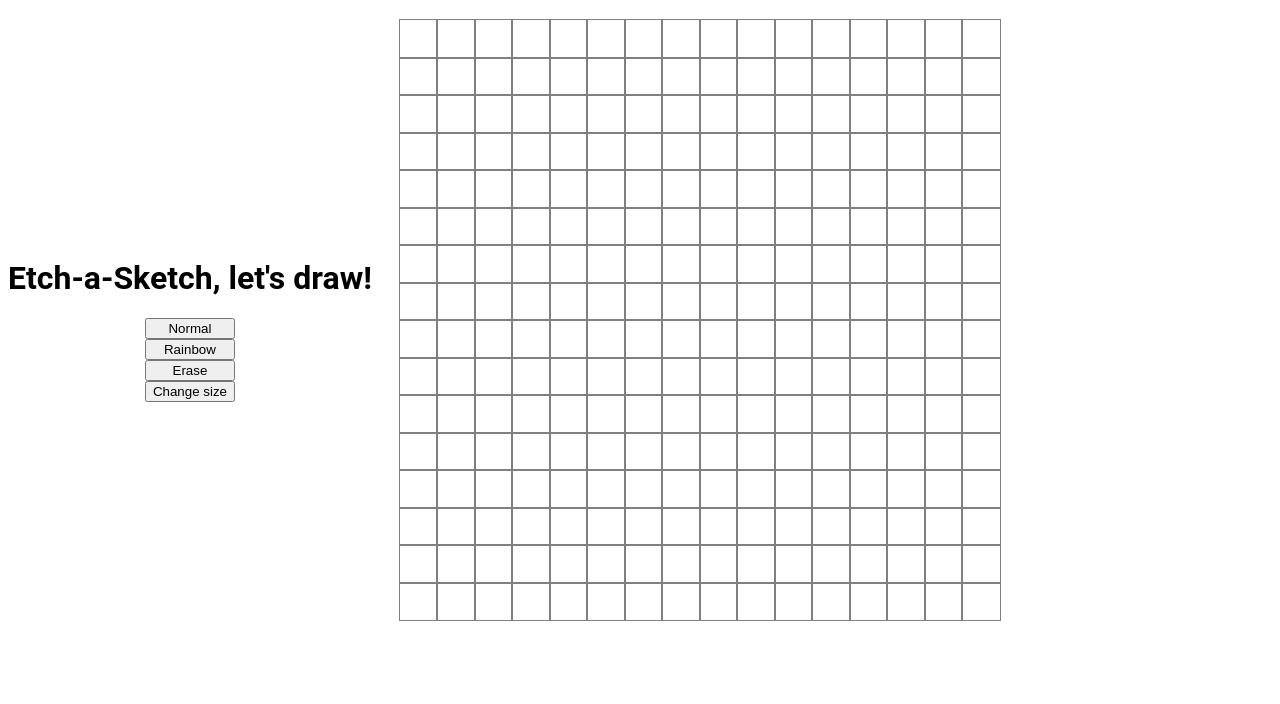
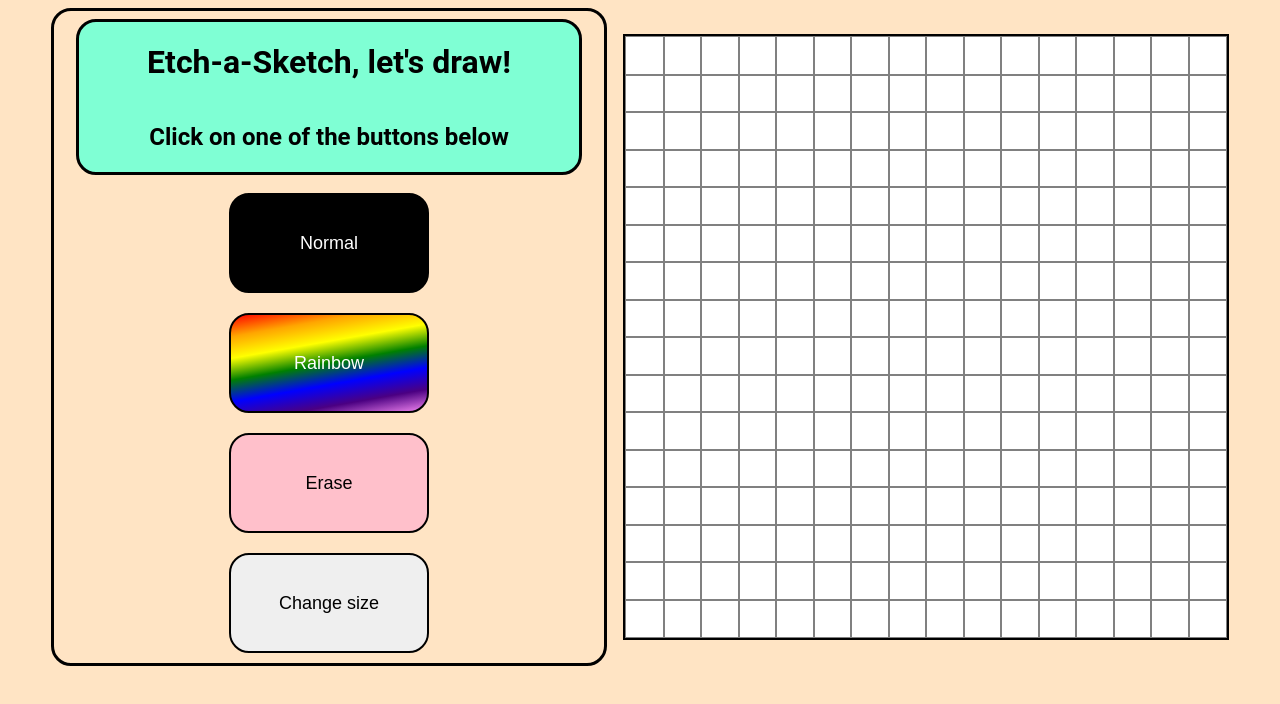
Before and after one commit to abdusali1234/odin-etch-a-sketch, a plain HTML site: page index.html in a window 1280 px wide. Drawn offline with Linux system fonts and the light colour scheme.

Commit message:
stylised page

```diff
--- a/index.html
+++ b/index.html
@@ -11,6 +11,7 @@
     <div class="side-panel">
         <div class="title">
             <h1>Etch-a-Sketch, let's draw!</h1>
+            <h2>Click on one of the buttons below</h2>
         </div>
         <div class="button-container">
             <button  type="button" id="normal">Normal</button>
--- a/script.js
+++ b/script.js
@@ -33,8 +33,8 @@ function makeSquareGrid(gridSize) {
         const randR = Math.floor(Math.random()*256);
         const randG = Math.floor(Math.random()*256);
         const randB = Math.floor(Math.random()*256);
-        const randomColor = `rgb(${randR},${randG},${randB})`;
-        cell.style.backgroundColor = randomColor;
+        const randomColour = `rgb(${randR},${randG},${randB})`;
+        cell.style.backgroundColor = randomColour;
       }
     } );
   }
--- a/style.css
+++ b/style.css
@@ -2,27 +2,85 @@ body {
     font-family: "Roboto", sans-serif;
     margin: 0px;
     display: flex;
+    background-color: bisque;
+    align-items: center;
+    justify-content: center;
 }
 .side-panel {
     display: flex;
     flex-flow: column nowrap;
     margin: 8px;
     align-items: center;
-    justify-content: center;
+    justify-content: space-between;
+    background-color: bisque;
+    border: solid black;
+    border-radius: 20px;
+    width: 550px;
+
+
+}
+
+.title {
+    background-color: aquamarine;
+    display: flex;
+    flex-direction: column;
+    align-items: center;
+    gap: 0px;
+    border-radius:  20px;
+    width: 500px;
+    height: 150px;
+    border: solid;
+    border-color: black;
+    margin: 8px;
 }
 
 .button-container {
     display: flex;
     flex-flow: column nowrap;
     justify-content: space-around;
+
+
+
+}
+
+button {
+    border-radius: 20px;
+    height: 100px;
+    width: 200px;
+    padding: 20px;
+    margin: 10px;
+    border-style: solid;
+    border-color: black;
+    display: flex;
+    align-items: center;
+    justify-content: center;
+    font-size: 18px;
+
+}
+
+#normal {
+    background-color: black;
+    color: white;
+}
+
+#erase {
+    background-color: pink;
+}
+
+#rainbow {
+    background: linear-gradient(170deg, red,orange,yellow,green,blue,indigo,violet);
+    color: white;
+
 }
 
 
 .container {
     display: flex;
     flex-wrap: wrap;
-    padding: 12px;
+    padding: 0px;
     width: 600px;
     height: 600px;
     margin: 8px;
+    background-color: white;
+    border: solid black;
 }
```
